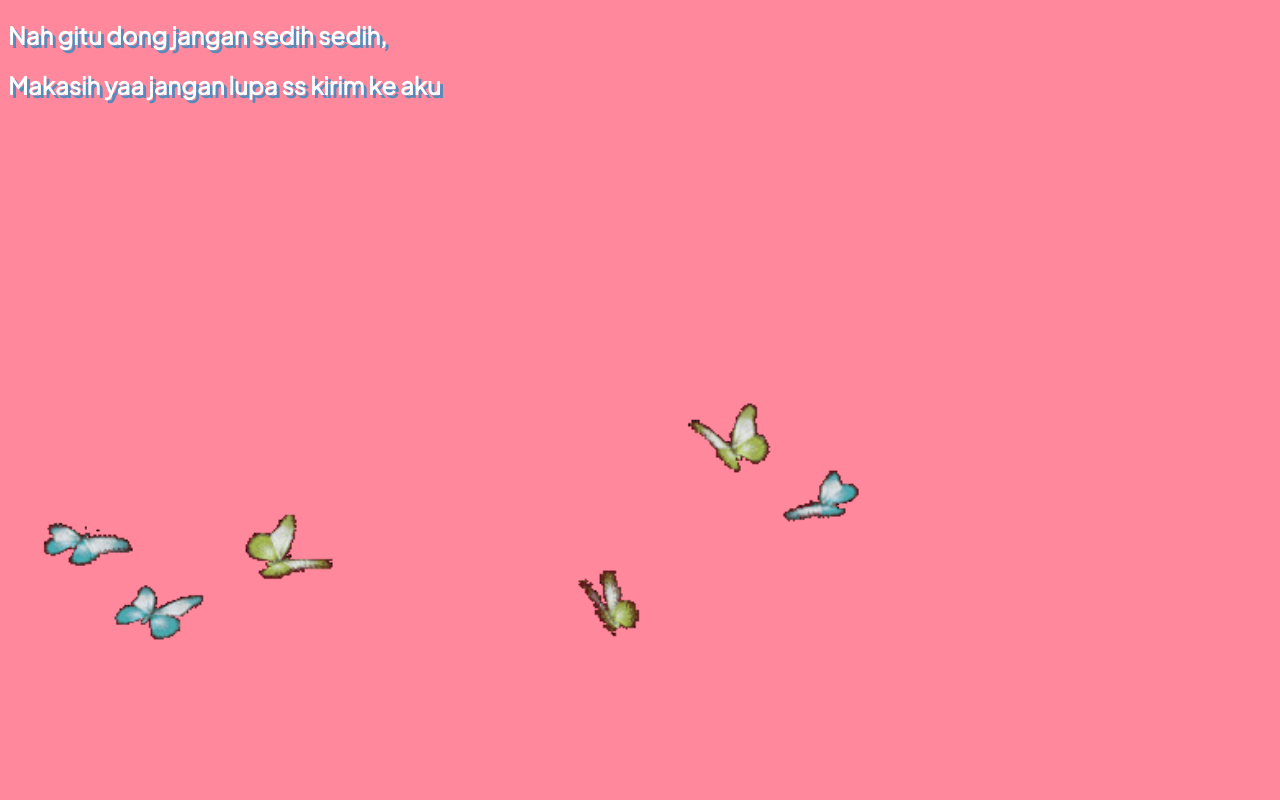
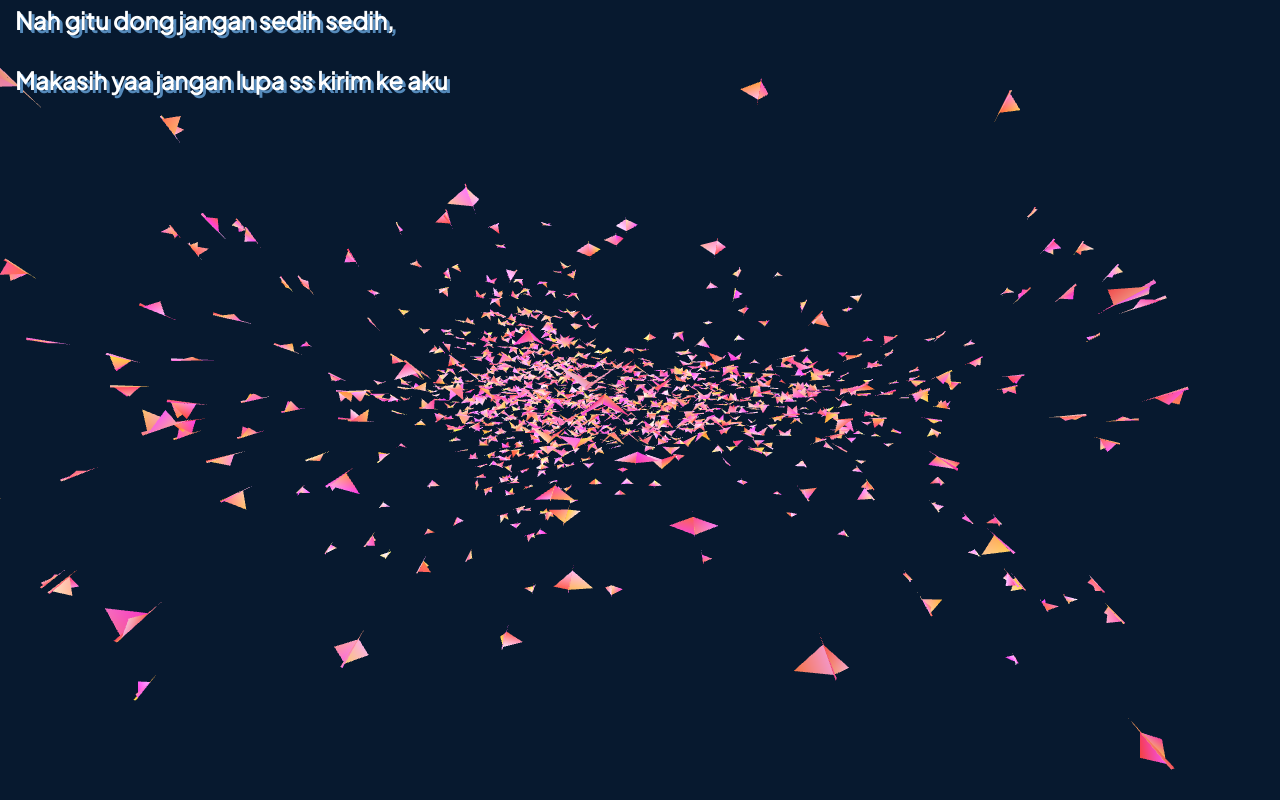
Before and after one commit to jalun118/dari-raffa, a plain HTML site: page asset/next.html in a window 1280 px wide. Drawn offline with nearby package versions, Linux system fonts and the light colour scheme; animation ran at ten frames a second.

Commit message:
menambahka effect burung pada next.html

```diff
--- a/asset/next.html
+++ b/asset/next.html
@@ -19,28 +19,49 @@
             -webkit-user-select: none;
             -moz-user-select: none;
             user-select: none;
-            background: #ff889c;
+            margin: 0;
+            padding: 0;
             color: #fff;
         }
 
         h2 {
             font-family: 'Plus Jakarta Sans', sans-serif;
             color: rgb(255, 255, 255);
+            margin-top: 0;
+            padding: 5px;
+            margin-left: 10px;
             text-shadow: 3px 3px #558ABB;
         }
 
-        img {
-            width: 70%;
-            height: auto;
+        #vantajs {
+            height: 100vh;
+            width: 100%;
         }
     </style>
 
-    <h2 class="bold">Nah gitu dong jangan sedih sedih,</h2>
-    <h2 class="bold">Makasih yaa jangan lupa ss kirim ke aku</h2>
     <!-- ekspresi admin: .·´¯`(>▂<)´¯`·.  -->
-    <div>
-        <img src="butterfly.webp" alt="butterfly">
+    <div id="vantajs">
+        <h2 class="bold">Nah gitu dong jangan sedih sedih,</h2>
+        <h2 class="bold">Makasih yaa jangan lupa ss kirim ke aku</h2>
     </div>
+    <script src="https://cdnjs.cloudflare.com/ajax/libs/three.js/r123/three.min.js"></script>
+    <script src="https://cdnjs.cloudflare.com/ajax/libs/vanta/0.5.21/vanta.birds.min.js"></script>
+    <script>
+        VANTA.BIRDS({
+            el: "#vantajs",
+            mouseControls: true,
+            touchControls: true,
+            gyroControls: false,
+            minHeight: 200.00,
+            minWidth: 200.00,
+            scale: 1.00,
+            scaleMobile: 2.00,
+            birdSize: 1.20,
+            speedLimit: 6.00
+        });
+
+        VANTA.BIRDS("#vantajs");
+    </script>
 </body>
 
 </html>
```
